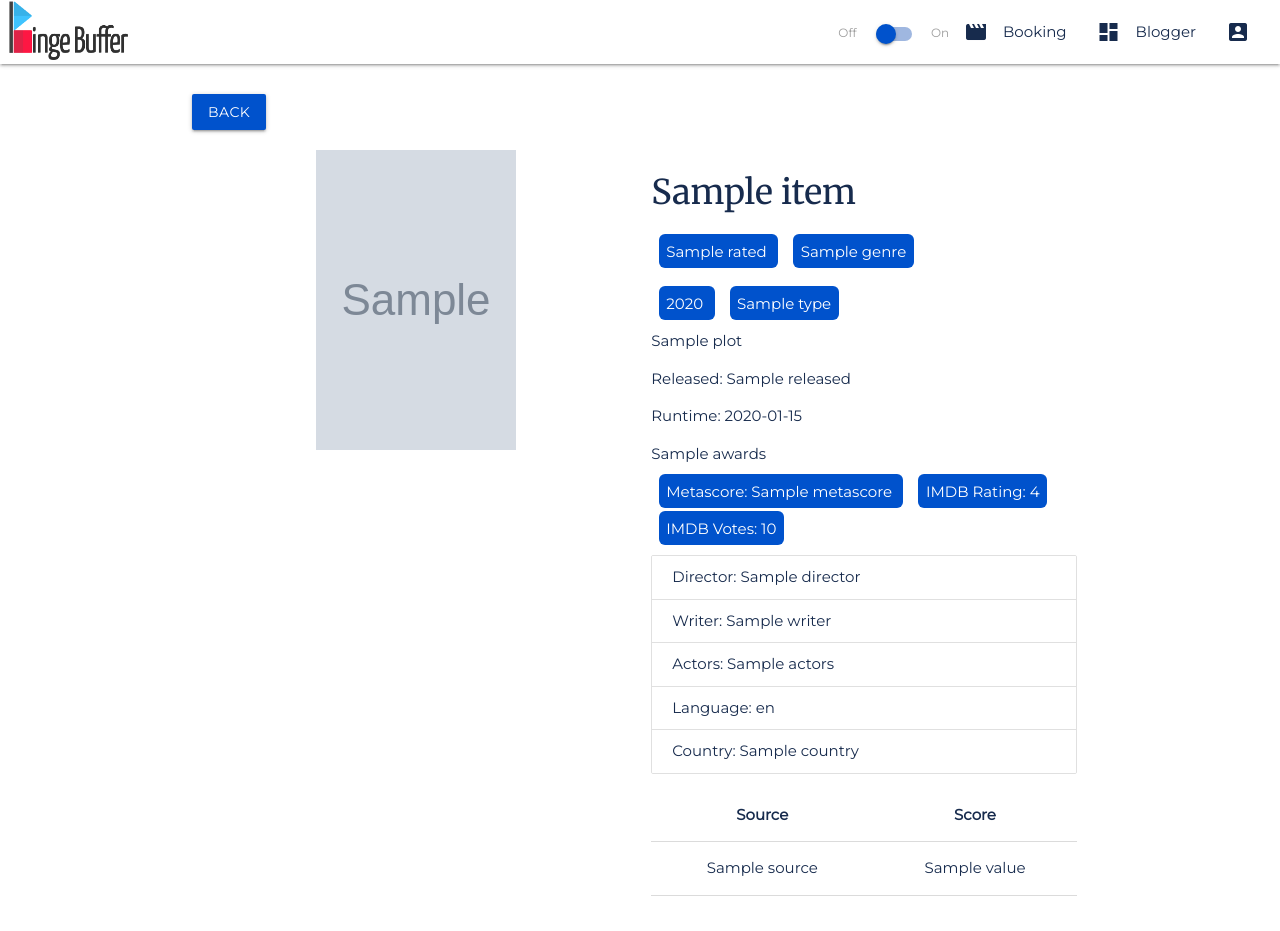
After one commit to aravinve/bingebuffer, a Django app: page /booking/detail/1 in a window 1280 px wide. The commit adds this page. Run offline with Django 3.2, Linux system fonts and the light colour scheme; a user stored in the database is signed in; grey boxes marked "Sample" are stand-in pictures; a database or web service that is not in the repository returns one stand-in record (values such as "Sample title"); data that the repository does not hold is empty.

Commit message:
detail commit

```diff
--- a/bingebuffer/booking/urls.py
+++ b/bingebuffer/booking/urls.py
@@ -5,4 +5,6 @@ app_name = 'booking'
 
 urlpatterns = [
     path('', views.booking_home, name='home'),
+    path('search/', views.booking_search, name='search'),
+    path('detail/<str:id>', views.booking_detail, name='detail'),
 ]
--- a/bingebuffer/booking/views.py
+++ b/bingebuffer/booking/views.py
@@ -1,9 +1,25 @@
 from django.shortcuts import render, redirect
 from django.http import HttpResponse
 from django.contrib.auth.decorators import login_required
-
+import requests
 # Create your views here.
 
 @login_required(login_url="/accounts/login")
 def booking_home(request):
     return render(request, 'booking/booking_home.html')
+
+@login_required(login_url="/accounts/login")
+def booking_search(request):
+    searchQuery = request.POST['searchQuery']
+    requestUrl = "http://www.omdbapi.com/?s={}&apikey=497974d4".format(searchQuery)
+    response = requests.get(requestUrl)
+    data = response.json()
+    return render(request, 'booking/booking_home.html', {'movieList': data.get('Search')})
+
+
+@login_required(login_url="/accounts/login")
+def booking_detail(request, id):
+    requestUrl = "http://www.omdbapi.com/?i={}&apikey=497974d4".format(id)
+    response = requests.get(requestUrl)
+    data = response.json()
+    return render(request, 'booking/booking_detail.html', {'movie': data})
--- a/bingebuffer/static/css/index.css
+++ b/bingebuffer/static/css/index.css
@@ -90,6 +90,10 @@ nav,
 .sidenav {
   box-shadow: 0 2px 2px 0 var(--shadow1), 0 3px 1px -2px var(--shadow2),
     0 1px 5px 0 var(--shadow3) !important;
+}
+
+tr {
+  border-bottom: 1px solid var(--shadow1) !important;
 }
 
 nav ul a {
@@ -237,3 +241,34 @@ input:focus {
   border-bottom: 2px solid var(--primary-color) !important;
   box-shadow: 0 1px 0 0 var(--shadow2) !important;
 }
+
+.mb-1 {
+  margin-bottom: 1rem;
+}
+
+.mb-2 {
+  margin-bottom: 2rem;
+}
+
+.poster-content {
+  width: 200px;
+  height: 300px;
+}
+
+.badger {
+  border-radius: 6px;
+  margin: 0 0.5rem;
+  padding: 0.5rem;
+  color: #ffffff;
+}
+
+.poster-img {
+  transition: transform 0.2s;
+  cursor: pointer;
+  width: 200px;
+  height: 300px;
+}
+
+.poster-img:hover {
+  transform: scale(1.2);
+}
--- /dev/null
+++ b/bingebuffer/templates/booking/booking_detail.html
@@ -0,0 +1,96 @@
+{% extends 'base_layout.html' %} {% block content %} {% load static %}
+
+<div class="container" style="margin-top: 2rem;">
+  <div class="row">
+    <a href="{% url 'booking:home'%}" class="btn bg-primary left">Back</a>
+  </div>
+  <div class="row">
+    <div class="col l6 m6 s12 center">
+      <div class="card-image">
+        {% if movie.Poster == 'N/A' %}
+        <img
+          src="{% static 'img/film-placeholder.png'%}"
+          class="poster-img"
+          alt="Movie Logo"
+        />
+        {% else %}
+        <img src="{{movie.Poster}}" class="poster-img" alt="Movie Logo" />
+        {% endif %}
+      </div>
+    </div>
+    <div class="col l6 m6 s12">
+      <h4 class="text-secondary mb-2">
+        {{movie.Title}}
+      </h4>
+      <div class="card-content mb-2">
+        <span class="badger bg-primary">
+          {{movie.Rated}}
+        </span>
+        <span class="badger bg-primary">
+          {{movie.Genre}}
+        </span>
+      </div>
+      <div class="card-content mb-1">
+        <span class="badger bg-primary">
+          {{movie.Year}}
+        </span>
+        <span class="badger bg-primary">
+          {{movie.Type}}
+        </span>
+      </div>
+      <div class="card-content mb-1">
+        {{movie.Plot}}
+      </div>
+      <div class="card-content mb-1 text-secondary">
+        Released: {{movie.Released}}
+      </div>
+      <div class="card-content mb-1 text-secondary">
+        Runtime: {{movie.Runtime}}
+      </div>
+      <div class="card-content mb-1 text-secondary">
+        {{movie.Awards}}
+      </div>
+      <div class="card-content mb-1">
+        <span class="badger bg-primary">
+          Metascore: {{movie.Metascore}}
+        </span>
+        <span class="badger bg-primary">
+          IMDB Rating: {{movie.imdbRating}}
+        </span>
+      </div>
+      <div class="card-content mb-1">
+        <span class="badger bg-primary">
+          IMDB Votes: {{movie.imdbVotes}}
+        </span>
+      </div>
+      <div class="card-content mb-1">
+        <ul class="collection">
+          <li class="collection-item bg-nav">Director: {{movie.Director}}</li>
+          <li class="collection-item bg-nav">Writer: {{movie.Writer}}</li>
+          <li class="collection-item bg-nav">Actors: {{movie.Actors}}</li>
+          <li class="collection-item bg-nav">Language: {{movie.Language}}</li>
+          <li class="collection-item bg-nav">Country: {{movie.Country}}</li>
+        </ul>
+      </div>
+      <div class="card-content mb-1">
+        <table class="table-responsive centered">
+          <thead>
+            <tr>
+              <th>Source</th>
+              <th>Score</th>
+            </tr>
+          </thead>
+          <tbody>
+            {% for rate in movie.Ratings%}
+            <tr>
+              <td>{{rate.Source}}</td>
+              <td>{{rate.Value}}</td>
+            </tr>
+            {% endfor %}
+          </tbody>
+        </table>
+      </div>
+    </div>
+  </div>
+</div>
+{% endblock %}
```
Also changed, not shown: bingebuffer/templates/accounts/home.html (+20 -0 lines), bingebuffer/templates/booking/booking_home.html (+62 -3 lines), bingebuffer/db.sqlite3, bingebuffer/static/img/film-placeholder.png (added), 2 other files.
